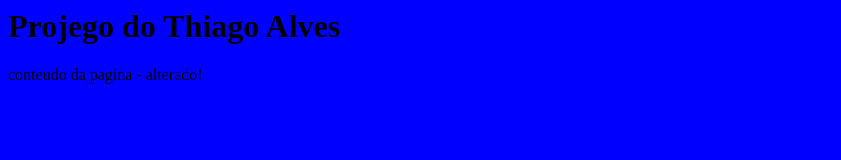
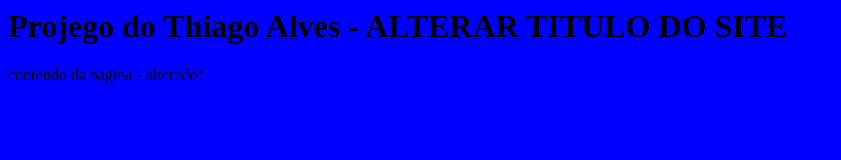
Before and after one commit to thiagosbr/lefisc, a plain HTML site: page index.html in a window 1280 px wide. Shown: the whole page, without its empty margins (0-841 px from the left). Drawn offline with Linux system fonts and the light colour scheme.

Commit message:
titulo do site

```diff
--- a/index.html
+++ b/index.html
@@ -3,7 +3,7 @@
         <link rel="stylesheet" href="estilo.css">
     </head>
     <body>
-           <h1>Projego do Thiago Alves</h1>
+           <h1>Projego do Thiago Alves - ALTERAR TITULO DO SITE</h1>
 
         <div>
             conteudo da pagina - alterado!
```
